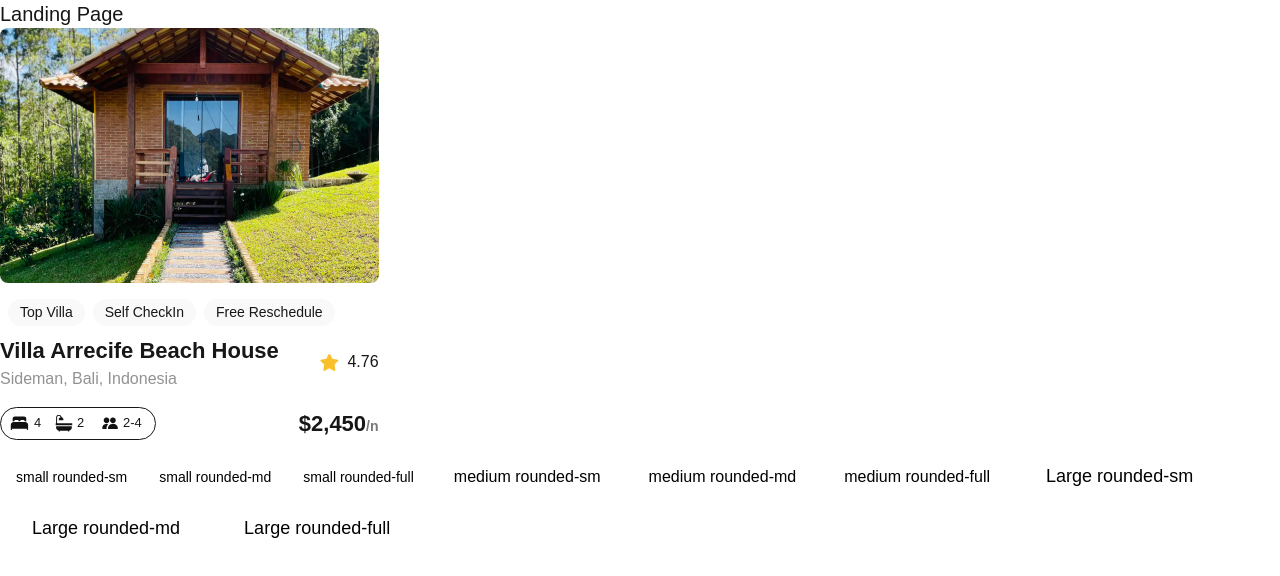
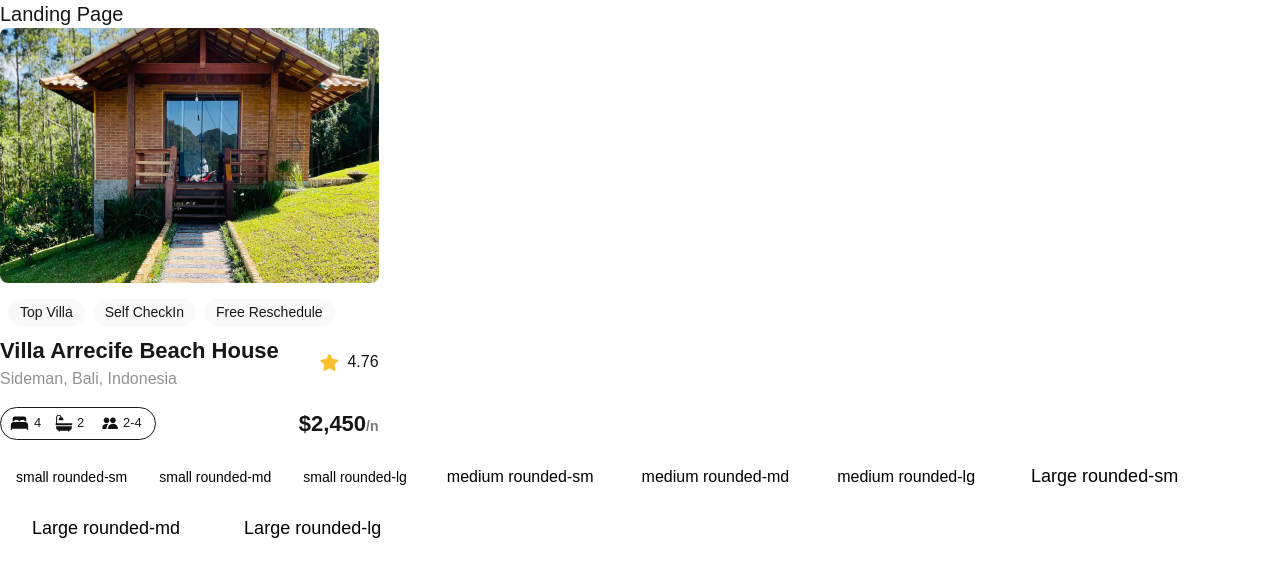
Before and after one commit to DREL10000/alx-project-0x00-setup, a Next.js app in the folder alx-project-0x00/: page /landing in a window 1280 px wide. Shown: the top 576 px of the page. Built offline with nearby package versions, Linux system fonts and the light colour scheme.

Commit message:
fix round-lg

```diff
--- a/alx-project-0x00/pages/landing.tsx
+++ b/alx-project-0x00/pages/landing.tsx
@@ -16,8 +16,8 @@ const Landing: React.FC = () => {
         styles="px-2 py-1 text-sm rounded-md text-black bg-white mx-2"
       />
       <Button
-        title="small rounded-full"
-        styles="px-2 py-1 text-sm rounded-full text-black bg-white mx-2"
+        title="small rounded-lg"
+        styles="px-2 py-1 text-sm rounded-lg text-black bg-white mx-2"
       />
       <Button
         title="medium rounded-sm"
@@ -28,8 +28,8 @@ const Landing: React.FC = () => {
         styles="px-4 py-2 text-base rounded-md text-black bg-white mx-2"
       />
       <Button
-        title="medium rounded-full"
-        styles="px-4 py-2 text-base rounded-full text-black bg-white mx-2"
+        title="medium rounded-lg"
+        styles="px-4 py-2 text-base rounded-lg text-black bg-white mx-2"
       />
 
       <Button
@@ -41,8 +41,8 @@ const Landing: React.FC = () => {
         styles="px-6 py-3 text-lg rounded-md text-black bg-white mx-2"
       />
       <Button
-        title="Large rounded-full"
-        styles="px-6 py-3 text-lg rounded-full text-black bg-white mx-2"
+        title="Large rounded-lg"
+        styles="px-6 py-3 text-lg rounded-lg text-black bg-white mx-2"
       />
     </div>
   );
```
